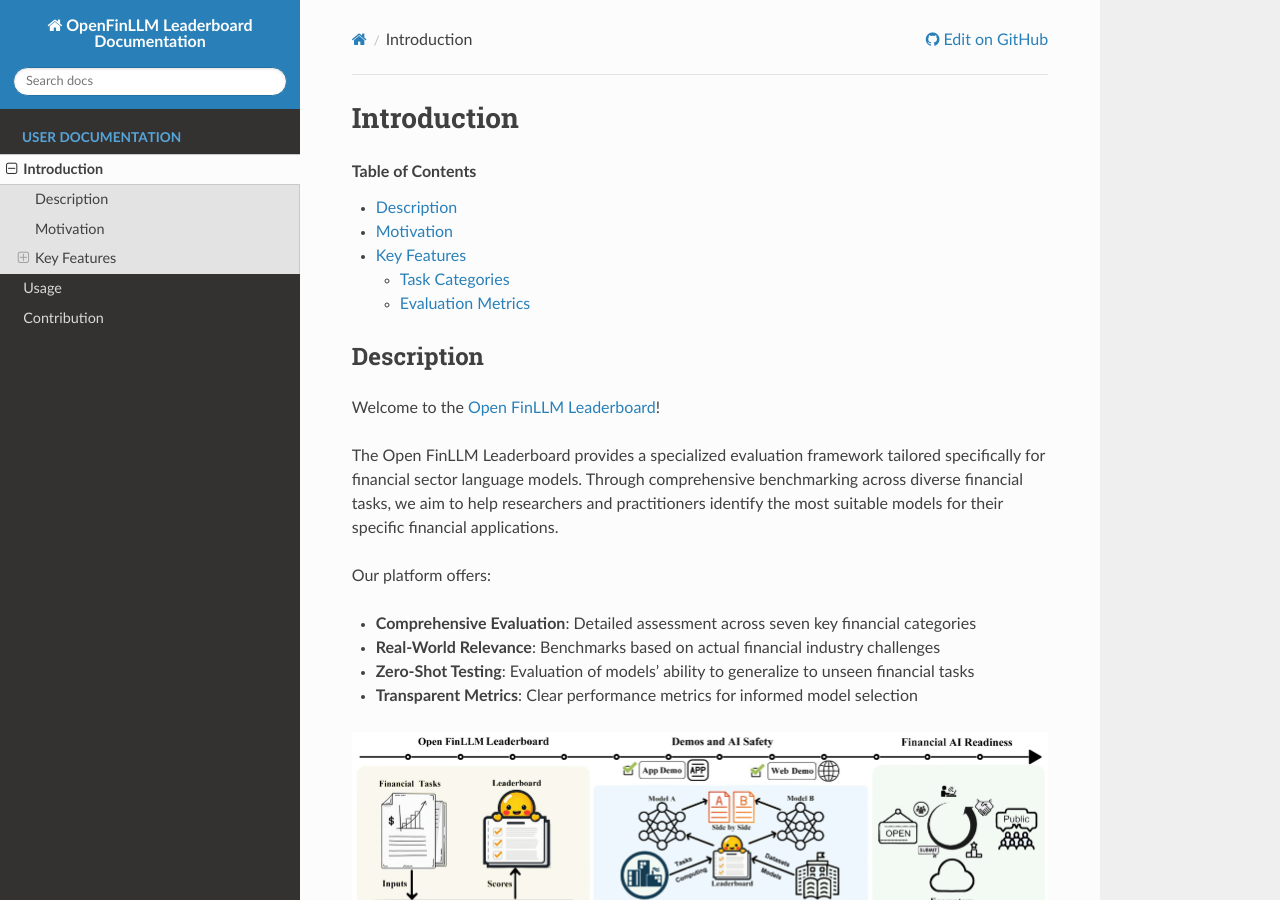
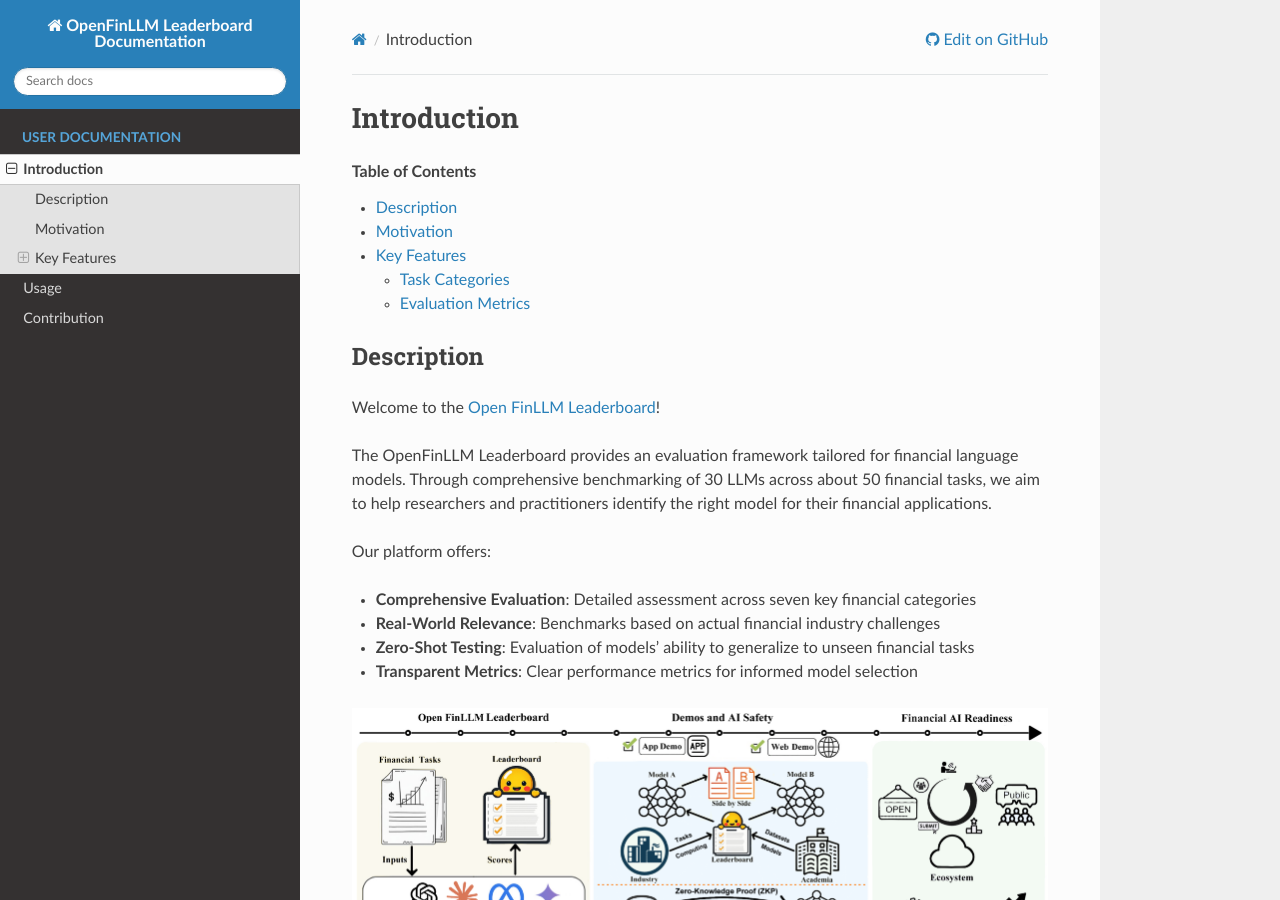
Before and after one commit to minnahuang11/FinLLM-Leaderboard, a Sphinx documentation site: the page built from docs/source/user/introduction.rst, in a window 1280 px wide and 900 px high. Built offline with Sphinx 7.4.7 and the Read the Docs theme 3.1.0, drawn with Linux system fonts in a browser that asks for light colours.

Commit message:
update introduction

```diff
--- a/docs/source/user/introduction.rst
+++ b/docs/source/user/introduction.rst
@@ -9,7 +9,7 @@
 ============
 Welcome to the `Open FinLLM Leaderboard <https://huggingface.co/spaces/finosfoundation/Open-Financial-LLM-Leaderboard>`_!
 
-The Open FinLLM Leaderboard provides a specialized evaluation framework tailored specifically for financial sector language models. Through comprehensive benchmarking across diverse financial tasks, we aim to help researchers and practitioners identify the most suitable models for their specific financial applications.
+The OpenFinLLM Leaderboard provides an evaluation framework tailored for financial language models. Through comprehensive benchmarking of 30 LLMs across about 50 financial tasks, we aim to help researchers and practitioners identify the right model for their financial applications.
 
 Our platform offers:
 
```
